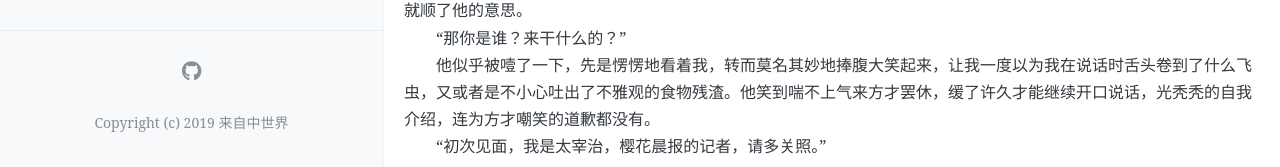
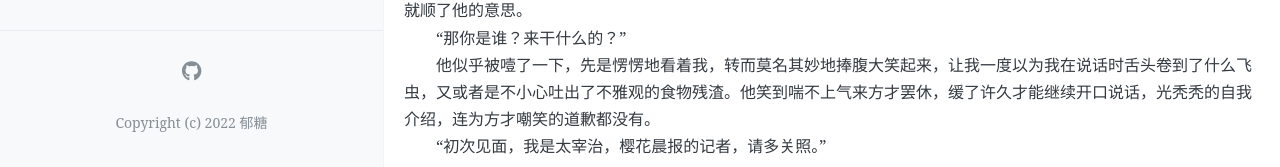
Before and after one commit to straylovers/straylovers, a Jekyll site: the page built from _posts/2022-05-18-the sun city.md, in a window 1280 px wide and 900 px high, scrolled down 586 px. Shown: the part 730-897 px from the top of the window. Built offline with Jekyll 4.4.1, drawn with Linux system fonts in a browser that asks for light colours; comment, search, counter and statistics services are not loaded.

Commit message:
Update _config.yml

```diff
--- a/_config.yml
+++ b/_config.yml
@@ -66,14 +66,14 @@
   youtube: # channel/<your_long_string> or user/<user-name>
 
 # 站点页脚的文字
-footer-text: Copyright (c) 2019 来自中世界
+footer-text: Copyright (c) 2022 郁糖
 
 #
 # 评论，注意，请不要同时添加多种不同的评论区
 #
 
 # 输入Disqus shortname，即可添加评论区，请查阅文档，设置自己的disqus站点，不要继续使用我的站点loffer
-disqus: loffer #shortname
+# disqus: loffer #shortname
 
 # 输入Gitalk相关设定，即可添加评论区，具体请看教程
 gitalk:
```
